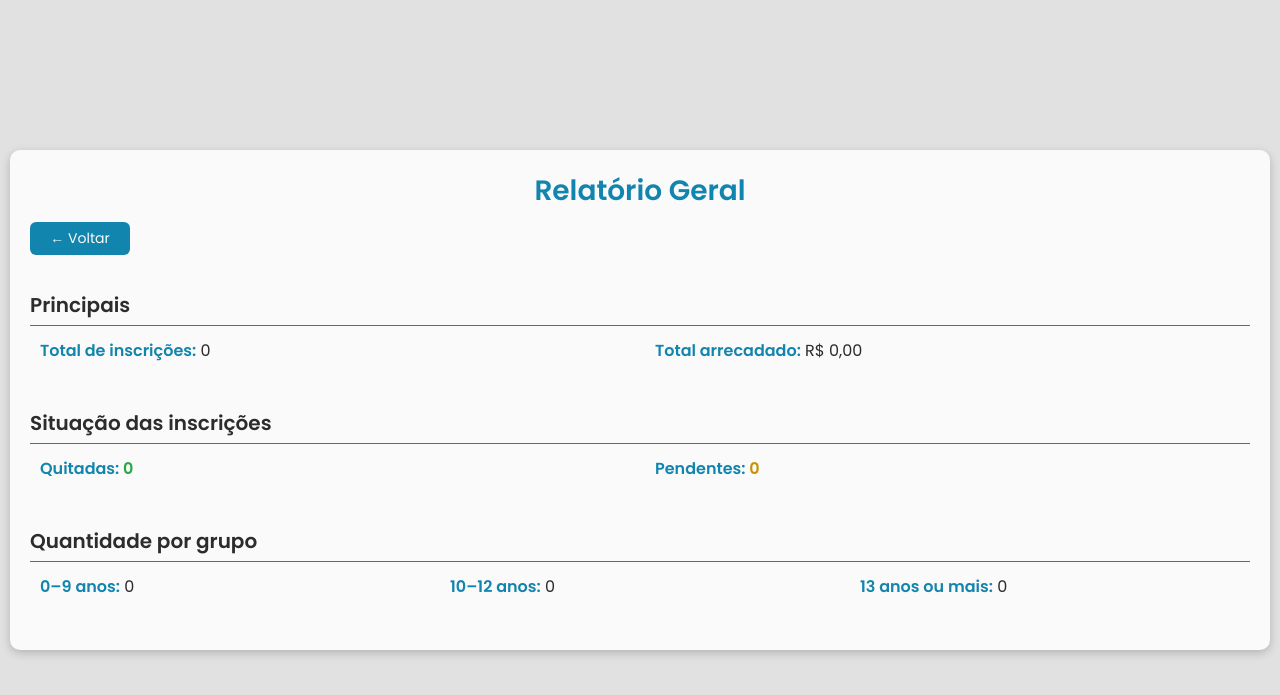
After one commit to Myguel-Angelo/retiro-peniel, a Django app: page /relatorio/ in a window 1280 px wide. The commit adds this page. Shown: the top 695 px of the page. Run offline with Django 5.2, Linux system fonts and the light colour scheme; the visitor is signed in with stand-in values (Sample User, id 1); data that the repository does not hold is empty.

Commit message:
feat: new report page

```diff
--- a/project/manager/admin.py
+++ b/project/manager/admin.py
@@ -1,5 +1,7 @@
 from django.contrib import admin
+
 from .models import Inscricao, Pagamento
+
 # Register your models here.
 
 admin.site.register(Inscricao)
--- a/project/manager/models.py
+++ b/project/manager/models.py
@@ -1,5 +1,5 @@
+from django.contrib.auth.models import User
 from django.db import models
-from django.contrib.auth.models import User
 
 class Inscricao(models.Model):
     class Meta:
--- a/project/manager/static/css/base.css
+++ b/project/manager/static/css/base.css
@@ -40,7 +40,7 @@ body {
     flex-direction: column;
     justify-content: start;
     box-shadow: 0 3px 10px 0 rgba(0, 0, 0, 0.2);
-    min-height: 80rem;
+    min-height: 50rem;
     max-height: 85vh;
     overflow-y: auto;
 }
--- /dev/null
+++ b/project/manager/static/css/relatorio.css
@@ -0,0 +1,68 @@
+/* :root {
+    --main-color: #1285af;
+    --dark-color: #2c2c2c;
+    --white-color1: #fafafa;
+    --white-color2: #e1e1e1;
+    --success-color: #28a745;
+    --pending-color: #c99000;
+} */
+
+h1 {
+    font-size: 2.8rem;
+    color: var(--main-color);
+    margin-bottom: 1rem;
+    text-align: center;
+}
+
+.btn-voltar {
+    text-decoration: none;
+    background-color: var(--main-color);
+    color: var(--white-color1);
+    padding: 0.6rem 1.2rem;
+    border-radius: 0.6rem;
+    text-align: center;
+    font-size: 1.4rem;
+    margin-right: 0.3rem;
+    max-width: 10rem;
+}
+
+.secao {
+    margin-top: 3.5rem;
+}
+
+.secao h2 {
+    font-size: 2rem;
+    color: var(--dark-color);
+    margin-bottom: 1.2rem;
+    border-bottom: 1px solid var(--main-color);
+    padding-bottom: 0.5rem;
+}
+
+.secao ul {
+    list-style: none;
+    padding-left: 1rem;
+    display: flex;
+    gap: 2rem;
+}
+
+.secao li {
+    flex: 1;
+    font-size: 1.6rem;
+    margin-bottom: 1rem;
+    color: var(--dark-color);
+}
+
+.secao li strong {
+    color: var(--main-color);
+    font-weight: 600;
+}
+
+.verde {
+    color: var(--success-color);
+    font-weight: bold;
+}
+
+.amarelo {
+    color: var(--pending-color);
+    font-weight: bold;
+}
--- a/project/manager/templates/details.html
+++ b/project/manager/templates/details.html
@@ -99,7 +99,7 @@
                     document.getElementById('modal-pagamento').style.display = 'none';
                     setTimeout(() => {
                         location.reload();
-                    }, 200);
+                    }, 500);
                 }
             });
         });
--- a/project/manager/templates/home.html
+++ b/project/manager/templates/home.html
@@ -16,6 +16,7 @@
 
     <div class="botoes">
         <button id="btn-nova-inscricao"><i style="margin-right: 0.25rem;" class="fa fa-plus"></i> Nova inscrição</button>
+        <a href="{% url 'relatorio' %}" class="btn-relatorio">Relatório</a>
         <form action="{% url "logout" %}" method="post">
             {% csrf_token %}
             <button class="botao-sair" type="submit">Sair</button>
--- a/project/manager/templates/login.html
+++ b/project/manager/templates/login.html
@@ -3,7 +3,7 @@
 <head>
     <meta charset="UTF-8">
     <meta name="viewport" content="width=device-width, initial-scale=1.0">
-    <title>Login</title>
+    <title>Área de Login</title>
     <script src="https://unpkg.com/lucide@latest"></script>
     {% load static %}
     <link rel="icon" href="{% static "img/logo.ico" %}">
--- /dev/null
+++ b/project/manager/templates/relatorio.html
@@ -0,0 +1,42 @@
+{% extends "base.html" %}
+{% load static %}
+
+{% block title %}
+<title>Relatório Geral</title>
+{% endblock %}
+
+{% block css %}
+<link rel="stylesheet" href="{% static 'css/relatorio.css' %}">
+{% endblock %}
+
+{% block content %}
+<div class="container">
+    <h1>Relatório Geral</h1>
+    <a class="btn-voltar" href="{% url 'home' %}">&larr; Voltar</a>
+
+    <div class="secao">
+        <h2>Principais</h2>
+        <ul>
+            <li><strong>Total de inscrições:</strong> {{ total_inscritos }}</li>
+            <li><strong>Total arrecadado:</strong> R$ {{ valor_total|floatformat:2 }}</li>
+        </ul>
+    </div>
+
+    <div class="secao">
+        <h2>Situação das inscrições</h2>
+        <ul>
+            <li class="verde"><strong>Quitadas:</strong> <span class="verde">{{ status_quitado }}</span></li>
+            <li class="amarelo"><strong>Pendentes:</strong> <span class="amarelo">{{ status_pendente }}</span></li>
+        </ul>
+    </div>
+
+    <div class="secao">
+        <h2>Quantidade por grupo</h2>
+        <ul>
+            <li><strong>0–9 anos:</strong> {{ grupo_a }}</li>
+            <li><strong>10–12 anos:</strong> {{ grupo_b }}</li>
+            <li><strong>13 anos ou mais:</strong> {{ grupo_c }}</li>
+        </ul>
+    </div>
+</div>
+{% endblock %}
--- a/project/manager/urls.py
+++ b/project/manager/urls.py
@@ -1,8 +1,9 @@
 from django.conf import settings
 from django.conf.urls.static import static
+from django.contrib.auth.views import LoginView, LogoutView
 from django.urls import path
-from django.contrib.auth.views import LoginView, LogoutView
-from .views import InscricoesView, InscricaoCreateView, InscricaoDetailView, PagamentoCreateView, InscricaoDeleteView
+
+from .views import (InscricaoCreateView, InscricaoDeleteView, InscricaoDetailView, InscricoesView, PagamentoCreateView, RelatorioView)
 
 urlpatterns = [
     path('', InscricoesView.as_view(), name='home'),
@@ -12,6 +13,7 @@ urlpatterns = [
     path('inscricao/<int:pk>/', InscricaoDetailView.as_view(), name='detalhes_inscricao'),
     path('inscricao/<int:inscricao_id>/registrar-pagamento/', PagamentoCreateView.as_view(), name='registrar_pagamento'),
     path('inscricao/<int:pk>/deletar/', InscricaoDeleteView.as_view(), name='inscricao_deletar'),
+    path('relatorio/', RelatorioView.as_view(), name='relatorio'),
 ]
 
 if settings.DEBUG:
--- a/project/manager/views.py
+++ b/project/manager/views.py
@@ -1,9 +1,11 @@
-from django.shortcuts import render, get_object_or_404, redirect
 from django.contrib.auth.mixins import LoginRequiredMixin
-from django.views.generic import ListView, CreateView, DetailView, View
+from django.db.models import Q, Sum
+from django.http import JsonResponse
+from django.shortcuts import get_object_or_404, redirect, render
 from django.template.loader import render_to_string
 from django.urls import reverse_lazy
-from django.http import JsonResponse
+from django.views.generic import (CreateView, DetailView, ListView, TemplateView, View)
+
 from .models import Inscricao, Pagamento
 
 # Create your views here.
@@ -69,3 +71,23 @@ class InscricaoDeleteView(LoginRequiredMixin, View):
         inscricao = get_object_or_404(Inscricao, pk=pk)
         inscricao.delete()
         return redirect('home')
+
+class RelatorioView(LoginRequiredMixin, TemplateView):
+    template_name = 'relatorio.html'
+
+    def get_context_data(self, **kwargs):
+        context = super().get_context_data(**kwargs)
+        context['total_inscritos'] = Inscricao.objects.count()
+
+        context['grupo_a'] = Inscricao.objects.filter(grupo='grupo_a').count()
+        context['grupo_b'] = Inscricao.objects.filter(grupo='grupo_b').count()
+        context['grupo_c'] = Inscricao.objects.filter(grupo='grupo_c').count()
+
+        context['status_quitado'] = Inscricao.objects.filter(status='quitado').count()
+        context['status_pendente'] = Inscricao.objects.filter(status='pendente').count()
+
+        context['valor_total'] = Inscricao.objects.aggregate(
+            total=Sum('valor_pagar', filter=Q(status='quitado'))
+        )['total'] or 0
+
+        return context
```
Also changed, not shown: project/manager/static/css/home.css (+5 -2 lines).
